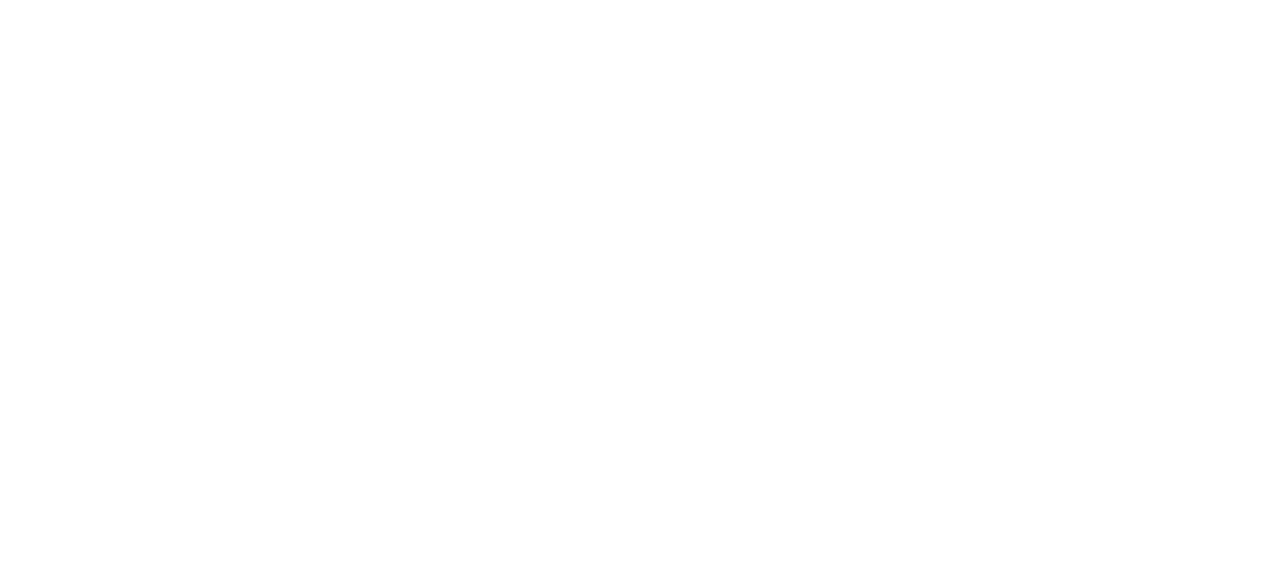
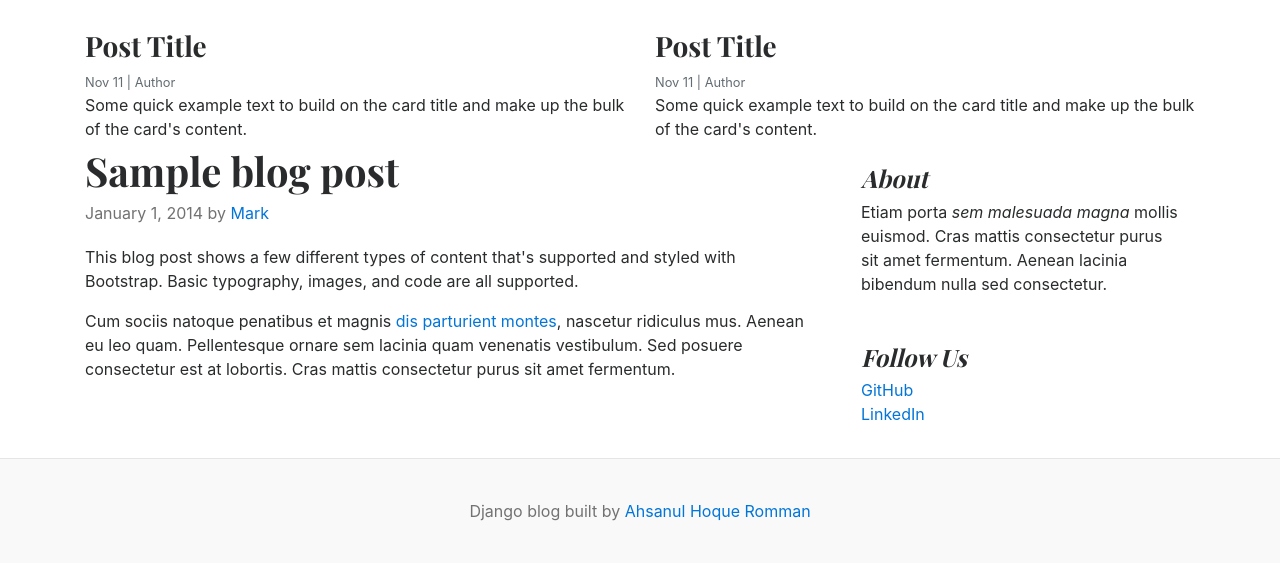
Before and after one commit to AhsanulHoqueRomman/MindPalette, a Django app: page / in a window 1280 px wide. Before the commit the part shown is empty. Shown: the part 472-1035 px from the top of the page. Before the commit the page ends 46 px from the top, so only its background shows below. Run offline with Django 5.2, Linux system fonts and the light colour scheme.

Commit message:
SetUp static roots and directories

```diff
--- a/MindPalette/settings.py
+++ b/MindPalette/settings.py
@@ -115,3 +115,7 @@ USE_TZ = True
 # https://docs.djangoproject.com/en/6.0/howto/static-files/
 
 STATIC_URL = 'static/'
+STATIC_ROOT = BASE_DIR / 'staticfiles'
+STATICFILES_DIRS = [
+    BASE_DIR/'static'
+]
--- /dev/null
+++ b/static/css/blog.css
@@ -0,0 +1,69 @@
+/* stylelint-disable selector-list-comma-newline-after */
+
+.blog-header {
+  border-bottom: 1px solid #e5e5e5;
+}
+
+.blog-header-logo {
+  font-family: "Playfair Display", Georgia, "Times New Roman", serif/*rtl:Amiri, Georgia, "Times New Roman", serif*/;
+  font-size: 2.25rem;
+}
+
+.blog-header-logo:hover {
+  text-decoration: none;
+}
+
+h1, h2, h3, h4, h5, h6 {
+  font-family: "Playfair Display", Georgia, "Times New Roman", serif/*rtl:Amiri, Georgia, "Times New Roman", serif*/;
+}
+
+.display-4 {
+  font-size: 2.5rem;
+}
+@media (min-width: 768px) {
+  .display-4 {
+    font-size: 3rem;
+  }
+}
+
+.flex-auto {
+  flex: 0 0 auto;
+}
+
+.h-250 { height: 250px; }
+@media (min-width: 768px) {
+  .h-md-250 { height: 250px; }
+}
+
+/* Pagination */
+.blog-pagination {
+  margin-bottom: 4rem;
+}
+
+/*
+ * Blog posts
+ */
+.blog-post {
+  margin-bottom: 4rem;
+}
+.blog-post-title {
+  font-size: 2.5rem;
+}
+.blog-post-meta {
+  margin-bottom: 1.25rem;
+  color: #727272;
+}
+
+/*
+ * Footer
+ */
+.blog-footer {
+  padding: 2.5rem 0;
+  color: #727272;
+  text-align: center;
+  background-color: #f9f9f9;
+  border-top: .05rem solid #e5e5e5;
+}
+.blog-footer p:last-child {
+  margin-bottom: 0;
+}
--- a/templates/home.html
+++ b/templates/home.html
@@ -1,11 +1,119 @@
+{% load static %}
+
 <!DOCTYPE html>
 <html lang="en">
 <head>
     <meta charset="UTF-8">
+    <meta http-equiv="X-UA-Compatible" content="IE=edge">
     <meta name="viewport" content="width=device-width, initial-scale=1.0">
-    <title>Document</title>
-</head>
+    <title>MIND PALETTE</title>
+    <link href="https://getbootstrap.com/docs/4.0/dist/css/bootstrap.min.css" rel="stylesheet">
+    <link href="https://fonts.googleapis.com/css?family=Playfair+Display:700,900" rel="stylesheet">
+    <link href="{% static 'css/blog.css' %}" rel="stylesheet">
+  </head>
 <body>
-    <h2>Hello Blogs</h2>
+    <div class="container">
+      <header class="blog-header py-3">
+        <div class="row flex-nowrap justify-content-between align-items-center">
+          <div class="col-8 pt-1">
+            <a class="blog-header-logo text-dark" href="/">MIND PALETTE</a>
+          </div>
+          <div class="col-4 d-flex justify-content-end align-items-center">
+            <a class="btn btn-sm btn-warning" href="#">Login</a> &nbsp;
+            <a class="btn btn-sm btn-outline-secondary" href="#">Register</a>
+          </div>
+        </div>
+      </header>
+
+      <div class="nav-scroller py-1 mb-2">
+        <nav class="nav d-flex justify-content-between">
+          <a class="p-2 text-muted" href="#">World</a>
+          <a class="p-2 text-muted" href="#">U.S.</a>
+          <a class="p-2 text-muted" href="#">Technology</a>
+          <a class="p-2 text-muted" href="#">Design</a>
+          <a class="p-2 text-muted" href="#">Culture</a>
+          <a class="p-2 text-muted" href="#">Business</a>
+          <a class="p-2 text-muted" href="#">Politics</a>
+          <a class="p-2 text-muted" href="#">Opinion</a>
+          <a class="p-2 text-muted" href="#">Science</a>
+          <a class="p-2 text-muted" href="#">Health</a>
+          <a class="p-2 text-muted" href="#">Style</a>
+          <a class="p-2 text-muted" href="#">Travel</a>
+        </nav>
+      </div>
+
+
+
+<div class="jumbotron p-3 p-md-5 text-white rounded bg-dark" style="background-image: url(/static/images/cricket2.jpg);background-blend-mode: overlay;background-size:cover;">
+    <div class="col-md-8 px-0">
+      <h1 class="display-4 font-italic">Title of a longer featured blog post</h1>
+      <p class="lead my-3">Multiple lines of text that form the lede, informing new readers quickly and efficiently about what's most interesting in this post's contents.</p>
+      <p class="lead mb-0"><a href="#" class="text-white font-weight-bold">Continue reading...</a></p>
+    </div>
+  </div>
+
+  <div class="row mb-2">
+    <div class="col-md-6">
+      <div class="card border-0" >
+        <div class="card-body">
+          <h3>Post Title</h3>
+          <small class="mb-1 text-muted">Nov 11 | Author</small>
+          <p class="card-text">Some quick example text to build on the card title and make up the bulk of the card's content.</p>
+        </div>
+      </div>
+    </div>
+    <div class="col-md-6">
+      <div class="card border-0" >
+        <div class="card-body">
+          <h3>Post Title</h3>
+          <small class="mb-1 text-muted">Nov 11 | Author</small>
+          <p class="card-text">Some quick example text to build on the card title and make up the bulk of the card's content.</p>
+        </div>
+      </div>
+    </div>
+  </div>
+
+  <main role="main" class="container p-0">
+    <div class="row">
+      <div class="col-md-8 blog-main">
+
+        <div class="blog-post">
+          <h2 class="blog-post-title">Sample blog post</h2>
+          <p class="blog-post-meta">January 1, 2014 by <a href="#">Mark</a></p>
+
+          <p>This blog post shows a few different types of content that's supported and styled with Bootstrap. Basic typography, images, and code are all supported.</p>
+
+          <p>Cum sociis natoque penatibus et magnis <a href="#">dis parturient montes</a>, nascetur ridiculus mus. Aenean eu leo quam. Pellentesque ornare sem lacinia quam venenatis vestibulum. Sed posuere consectetur est at lobortis. Cras mattis consectetur purus sit amet fermentum.</p>
+
+
+        </div>
+        <!-- /.blog-post -->
+
+      </div>
+      <!-- /.blog-main -->
+
+      <aside class="col-md-4 blog-sidebar">
+        <div class="p-3 mb-3 bg-light rounded">
+          <h4 class="font-italic">About</h4>
+          <p class="mb-0">Etiam porta <em>sem malesuada magna</em> mollis euismod. Cras mattis consectetur purus sit amet fermentum. Aenean lacinia bibendum nulla sed consectetur.</p>
+        </div>
+
+        <div class="p-3">
+          <h4 class="font-italic">Follow Us</h4>
+          <ol class="list-unstyled">
+            <li><a href="#">GitHub</a></li>
+            <li><a href="#">LinkedIn</a></li>
+          </ol>
+        </div>
+      </aside><!-- /.blog-sidebar -->
+
+    </div><!-- /.row -->
+
+  </main><!-- /.container -->
+
+</div>
+<footer class="blog-footer">
+  <p>Django blog built by <a href="#">Ahsanul Hoque Romman</a></p>
+</footer>
 </body>
 </html>
```
